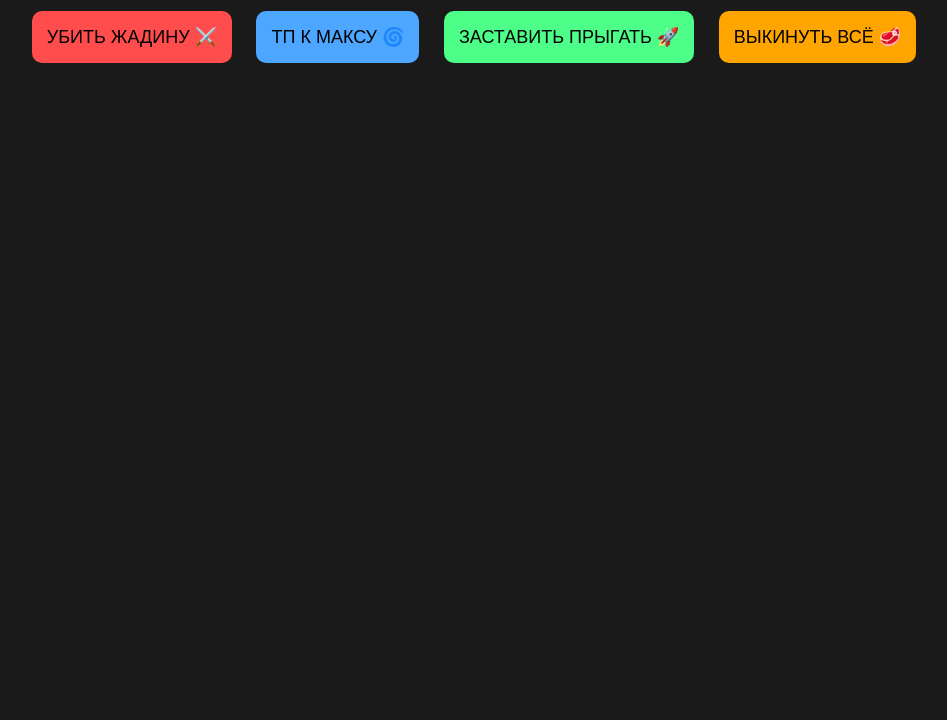
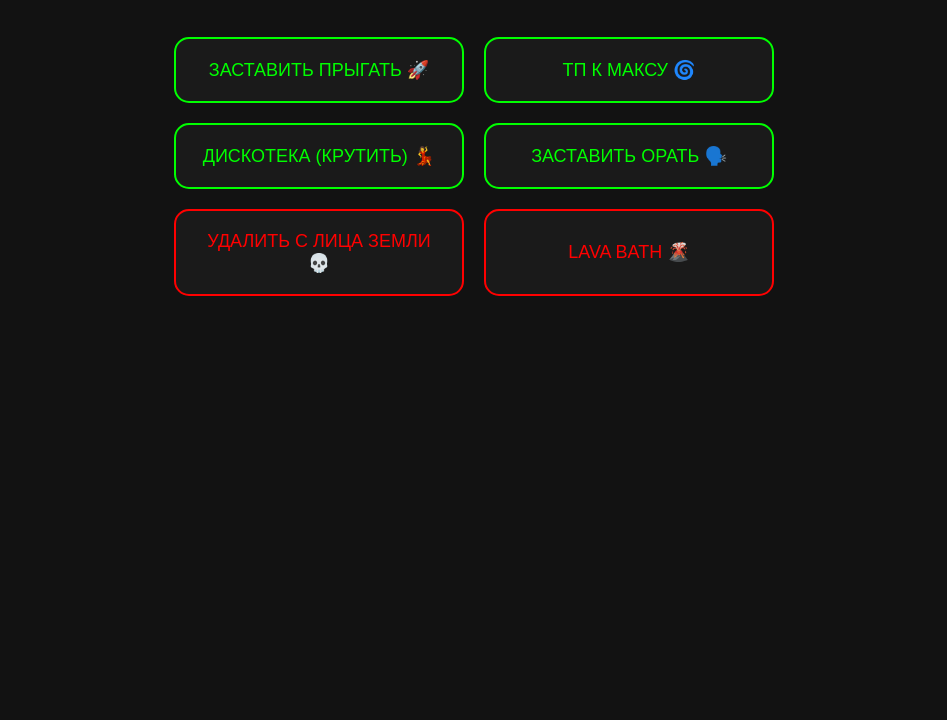
Before and after one commit to Maksim1234-tech/Bot_Aternospanel, a plain HTML site: page control.html in a window 1280 px wide. Shown: the part 80-800 px from the top of the page, without its empty margins (166-1113 px from the left). Drawn offline with Linux system fonts and the light colour scheme.

Commit message:
Update control.html

```diff
--- a/control.html
+++ b/control.html
@@ -1,26 +1,35 @@
 <!DOCTYPE html>
-<html>
+<html lang="ru">
 <head>
-    <title>Slobot Torture Panel 😈</title>
+    <meta charset="UTF-8">
+    <title>МАКС-БОСС: ПАНЕЛЬ УПРАВЛЕНИЯ</title>
     <style>
-        body { background: #1a1a1a; color: white; text-align: center; font-family: sans-serif; }
-        button { padding: 15px; margin: 10px; font-size: 18px; cursor: pointer; border-radius: 10px; border: none; }
-        .red { background: #ff4d4d; }
-        .blue { background: #4da6ff; }
-        .green { background: #4dff88; }
+        body { background: #121212; color: #00ff00; font-family: 'Segoe UI', sans-serif; text-align: center; }
+        .grid { display: grid; grid-template-columns: 1fr 1fr; gap: 20px; padding: 20px; max-width: 600px; margin: auto; }
+        button {
+            padding: 20px; font-size: 18px; cursor: pointer; border: 2px solid #00ff00;
+            background: #1a1a1a; color: #00ff00; border-radius: 15px; transition: 0.3s;
+        }
+        button:hover { background: #00ff00; color: #000; box-shadow: 0 0 20px #00ff00; }
+        .danger { border-color: #ff0000; color: #ff0000; }
+        .danger:hover { background: #ff0000; color: #fff; box-shadow: 0 0 20px #ff0000; }
     </style>
 </head>
 <body>
-    <h1>УПРАВЛЕНИЕ РАБОМ SLOBOT00 👑</h1>
-
-    <button class="red" onclick="sendCommand('kill')">УБИТЬ ЖАДИНУ ⚔️</button>
-    <button class="blue" onclick="sendCommand('tp')">ТП К МАКСУ 🌀</button>
-    <button class="green" onclick="sendCommand('jump')">ЗАСТАВИТЬ ПРЫГАТЬ 🚀</button>
-    <button style="background:orange" onclick="sendCommand('drop')">ВЫКИНУТЬ ВСЁ 🥩</button>
+    <h1>🛰 СИСТЕМА ТРОЛЛИНГА СЛОБОТА 🛰</h1>
+    <div class="grid">
+        <button onclick="send('jump')">ЗАСТАВИТЬ ПРЫГАТЬ 🚀</button>
+        <button onclick="send('tp')">ТП К МАКСУ 🌀</button>
+        <button onclick="send('spin')">ДИСКОТЕКА (КРУТИТЬ) 💃</button>
+        <button onclick="send('say')">ЗАСТАВИТЬ ОРАТЬ 🗣️</button>
+        <button class="danger" onclick="send('kill')">УДАЛИТЬ С ЛИЦА ЗЕМЛИ 💀</button>
+        <button class="danger" onclick="send('lava')">LAVA BATH 🌋</button>
+    </div>
 
     <script>
-        function sendCommand(cmd) {
-            fetch('/secret-command?type=' + cmd);
+        function send(action) {
+            fetch('/execute?command=' + action)
+            .then(res => console.log('Сигнал ушел!'));
         }
     </script>
 </body>
```
